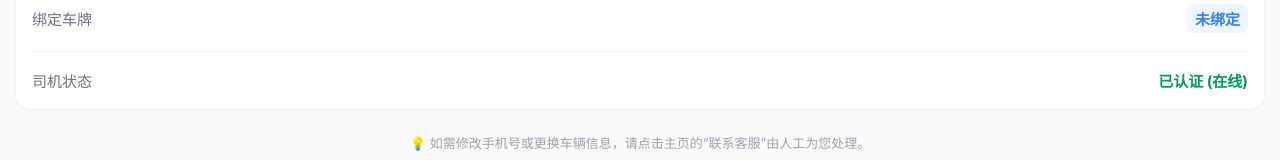
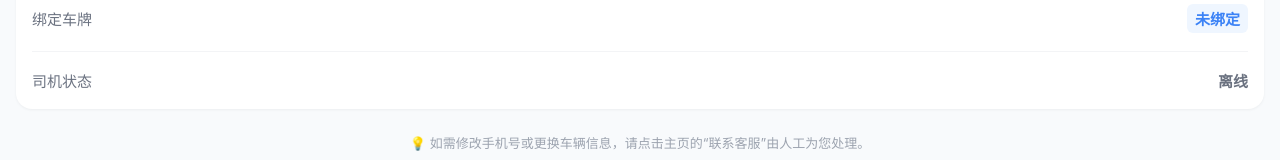
Before and after one commit to Tony855/Vcar, a Vue app in the folder web_frontend/: page /mini/1/account in a window 1280 px wide. Shown: the part 144-304 px from the top of the page. Built offline with nearby package versions, Linux system fonts and the light colour scheme; no server answers.

Commit message:
fix: 修复账户信息页面写死在线的状态显示

```diff
--- a/web_frontend/src/AccountInfo.vue
+++ b/web_frontend/src/AccountInfo.vue
@@ -16,7 +16,7 @@
       </div>
       <div class="info-item">
         <span class="label">司机状态</span>
-        <span class="value status-val">已认证 (在线)</span>
+        <span :class="['value', info.is_online === '在线' ? 'status-online' : 'status-offline']">{{ info.is_online || '离线' }}</span>
       </div>
     </div>
 
@@ -57,6 +57,9 @@ onMounted(async () => {
 .label { color: #6b7280; }
 .value { color: #1f2937; font-weight: bold; }
 .plate-val { color: #3b82f6; background: #eff6ff; padding: 4px 8px; border-radius: 6px; }
-.status-val { color: #059669; }
+
 .tips { margin-top: 24px; font-size: 13px; color: #9ca3af; line-height: 1.6; padding: 0 8px; text-align: center; }
+
+.status-online { color: #059669; font-weight: bold; }
+.status-offline { color: #6b7280; font-weight: bold; }
 </style>
```
